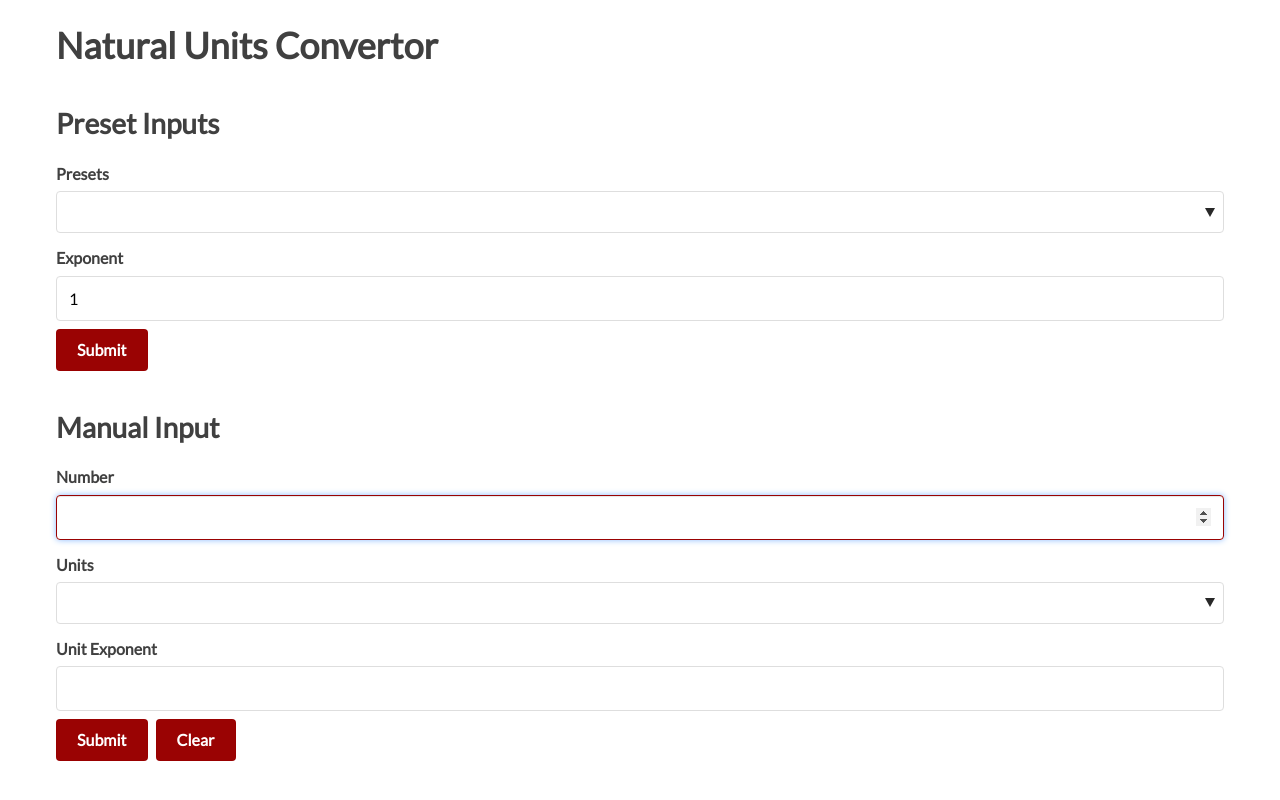
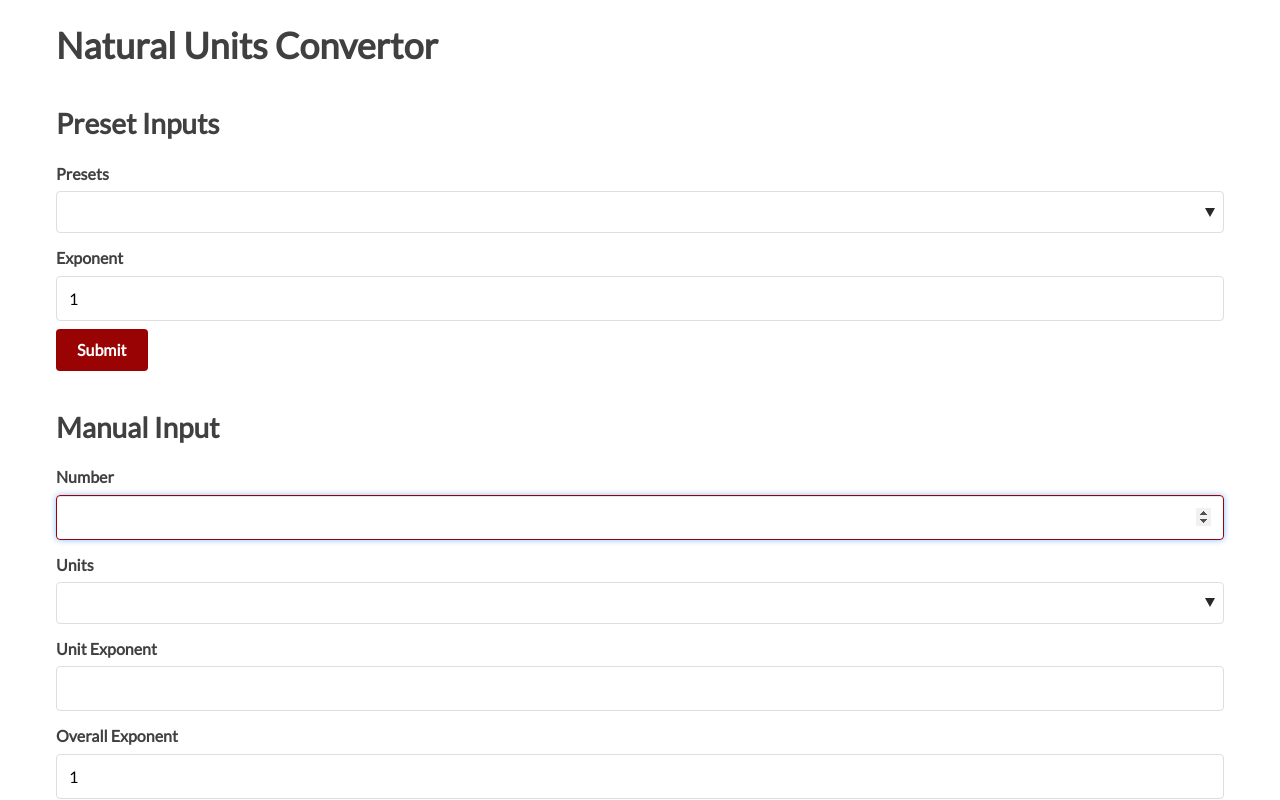
Before and after one commit to garrett361/natural-units, a React (Create React App) app: page / in a window 1280 px wide. Shown: the top 800 px of the page. Built offline with nearby package versions, Linux system fonts and the light colour scheme.

Commit message:
changed input latex format

```diff
--- a/src/App.js
+++ b/src/App.js
@@ -9,7 +9,7 @@ import Presets from './Presets';
 
 // set of units, all re-expressed in terms of a meters value and a power
 //  if meterExponent=1, then the meterValue is the value of 1m in [units]
-// if meterExponent=-1, then meterValue is the value of 1m in [units]^{-1}
+// if meterExponent=-1, then meterValue is the value of 1m in [units]^{-1}, etc
 let unitsSet = [
   {
     units: 'cm',
@@ -30,6 +30,11 @@ let unitsSet = [
     units: 's',
     meterExponent: 1,
     meterValue: 3.33 * 10 ** (-9),
+  },
+  {
+    units: 'years',
+    meterExponent: 1,
+    meterValue: 1.06 * 10 ** (-16),
   },
   {
     units: 'eV',
@@ -76,8 +81,40 @@ let unitsSet = [
 // preset quantities, all expressed in terms of meters.  preset should equal [number]*m^[meterExponent]
 let presetsSet = [
   {
+    name: "Hubble's Constant (Planck 2018)",
+    latex: 'H_{0}',
+    state: {
+      number: 7.28 * 10 ** -27,
+      meterExponent: -1,
+    }
+  },
+  {
+    name: 'Electron mass',
+    latex: 'm_{e}',
+    state: {
+      number: 2.59 * 10 ** 12,
+      meterExponent: -1,
+    }
+  },
+  {
+    name: 'Proton mass',
+    latex: 'm_{p}',
+    state: {
+      number: 4.75 * 10 ** 15,
+      meterExponent: -1,
+    }
+  },
+  {
+    name: 'Higgs mass',
+    latex: 'm_{H}',
+    state: {
+      number: 6.33 * 10 ** 17,
+      meterExponent: -1,
+    }
+  },
+  {
     name: 'Reduced Planck Mass',
-    latex: 'M_{p}',
+    latex: 'M_{\\rm pl}',
     state: {
       number: 1.28 * 10 ** 34,
       meterExponent: -1,
--- a/src/InputForm.js
+++ b/src/InputForm.js
@@ -11,6 +11,7 @@ let initialState = {
   unitsExponent: 0,
   meterExponent: null,
   meterValue: null,
+  overallExponent: 1,
 };
 
 class InputForm extends Component {
@@ -43,7 +44,7 @@ class InputForm extends Component {
 
   render() {
 
-    let { number, units, unitsExponent } = this.state;
+    let { number, units, unitsExponent, overallExponent } = this.state;
     let { handleSubmit, unitsSet } = this.props;
 
 
@@ -88,20 +89,29 @@ class InputForm extends Component {
             onChange={this.handleChange}
           />
 
+          <label>Overall Exponent</label>
+          <input
+            type="number"
+            name="overallExponent"
+            id="overallExponent"
+            value={overallExponent}
+            onChange={this.handleChange}
+          />
+
         </form>
 
         <input
           type="button"
           value="Submit"
           onClick={() => {
-            if (number) {
+            if (number && Number(overallExponent)!==0) {
               handleSubmit(
                 this.state
               );
               this.setState(initialState);
             }
             else {
-              alert('Please enter a number');
+              alert('Please enter a number/non-zero overall exponent');
               this.setState(initialState);
             }
           }
--- a/src/OutputTable.js
+++ b/src/OutputTable.js
@@ -16,6 +16,9 @@ let exponentSeparate = (x) => {
   result.numberExponent = numx.slice(regexpDigit.exec(numx).index + 1, numx.length);
   return ([Number(result.number).toPrecision(3), Number(result.numberExponent)]);
 };
+
+
+
 
 // Standardized latex output
 let LatexOutput = (props) => {
@@ -45,15 +48,23 @@ let LatexOutput = (props) => {
       if (Number(input.unitsExponent) !== 1) {
         unitfactor = '\\  \\mathrm{' + input.units + '} ^{' + input.unitsExponent + '}';
       } else {
-        unitfactor = '\\  \\mathrm{' + input.units +'}';
+        unitfactor = '\\  \\mathrm{' + input.units + '}';
       };
     }
 
-    return (
-      <InlineMath>
-        {numbersplit[0] + tenpower + unitfactor}
-      </InlineMath>
-    );
+    if (input.overallExponent && input.overallExponent !== 1) {
+      return (
+        <InlineMath>
+          {'\\left(' + numbersplit[0] + tenpower + unitfactor + '\\right)^{' + input.overallExponent + '}'}
+        </InlineMath>
+      )
+    } else {
+      return (
+        <InlineMath>
+          {numbersplit[0] + tenpower + unitfactor}
+        </InlineMath>
+      );
+    };
   };
 };
 
@@ -79,12 +90,68 @@ let LatexOutputFactored = (props) => {
   );
 };
 
+// Standardized latex input, takes input *array* and organizes latex vs non-latex components to display nicely
+let LatexInput = (props) => {
+  let { input } = props;
+  // Split into latexed and non-latex parts
+  let inputLatex = R.filter(R.has('latex'), input);
+  let inputNonLatex = R.difference(input, inputLatex);
 
-// Multiplying together all meters values input array and turning into a single number, exponent pair
+  // Then format the latexed output
+  let inputLatexNumerator = R.filter(x => x.presetExponent > 0, inputLatex);
+  let inputLatexDenominator = R.filter(x => x.presetExponent < 0, inputLatex);
+  // reduce function for latexing
+  let latexReduce = (a, b) => {
+    if (Math.abs(b.presetExponent) === 1) {
+      return (a + b.latex)
+    } else {
+      return (a + b.latex + '^{' + Math.abs(b.presetExponent) + '}')
+    }
+  }
+
+  let inputLatexNumeratorConcat = R.reduce(latexReduce, '', inputLatexNumerator);
+  let inputLatexDenominatorConcat = R.reduce(latexReduce, '', inputLatexDenominator);
+
+  // Final output for latexed presets:
+  let latexFinal=''
+  if(inputLatexDenominatorConcat && inputLatexNumeratorConcat) {
+    latexFinal='\\frac{'+inputLatexNumeratorConcat+'}{'+inputLatexDenominatorConcat+'}';
+  } else if(inputLatexDenominatorConcat && !inputLatexNumeratorConcat) {
+    latexFinal='\\frac{1}{'+inputLatexDenominatorConcat+'}';
+  } else {
+    latexFinal=inputLatexNumeratorConcat;
+  }
+
+  let latexFinalFill=<li key={'latex'}><InlineMath>{latexFinal}</InlineMath></li>;
+
+  // Output for non-latexed inputs
+  let inputNonLatexFill = inputNonLatex.map((x, i) => {
+    return (
+      <li key={i}>
+        <LatexOutput
+          input={x}
+        />
+      </li>
+    )
+  });
+
+
+  return (
+    <ul className={"no-li-marks"}>
+      {inputNonLatexFill}
+      <li key={'blank'}></li>
+      {latexFinalFill}
+    </ul>
+  );
+
+};
+
+
+// Multiplying together all meters values input array and turning into a single number, exponent pair.
 let meterValues = (array) => {
   let output = {};
-  output.number = R.reduce((a, b) => { return ((Number(b.number) * Math.pow(b.meterValue, -b.meterExponent * b.unitsExponent)) * a) }, 1, array).toExponential()
-  output.meterExponent = R.reduce((a, b) => { return (b.unitsExponent * b.meterExponent + a) }, 0, array);
+  output.number = R.reduce((a, b) => { return (Math.pow((Number(b.number) * Math.pow(b.meterValue, -b.meterExponent * b.unitsExponent)), b.overallExponent) * a) }, 1, array).toExponential()
+  output.meterExponent = R.reduce((a, b) => { return (b.unitsExponent * b.meterExponent * b.overallExponent + a) }, 0, array);
   return (
     output
   );
@@ -134,16 +201,6 @@ let OutputTable = (props) => {
   // Each input value contains (number, numberExponent, units, unitsExponent,meterExponent,meterValue) properties
 
 
-  // Latexed list of all inputs
-  let inputFill = input.map((x, i) => {
-    return (
-      <li key={i}>
-        <LatexOutput
-          input={x}
-        />
-      </li>
-    )
-  });
 
 
   return (
@@ -167,9 +224,9 @@ let OutputTable = (props) => {
           <h4>
             Input Factors
            </h4>
-          <ul className={"no-li-marks"}>
-            {inputFill}
-          </ul>
+          <LatexInput
+            input={input}
+          />
 
           <h4>
             Net Result
--- a/src/Presets.js
+++ b/src/Presets.js
@@ -62,6 +62,7 @@ class Presets extends Component {
             output.meterValue = 1;
             output.units = 'm';
             output.unitsExponent = exponent;
+            output.overallExponent = 1;
             let presetsIndex = R.findIndex(R.propEq('name', this.state.presetName))(this.props.presetsSet);
             output.latex = presetsSet[presetsIndex].latex;
             return (output)
--- a/src/index.css
+++ b/src/index.css
@@ -956,3 +956,9 @@
   .no-li-marks {
     list-style-type: none;
 }
+
+
+/* Forcing larging katex font sizes */
+.katex {
+  font-size: 2em !important;
+}
```
